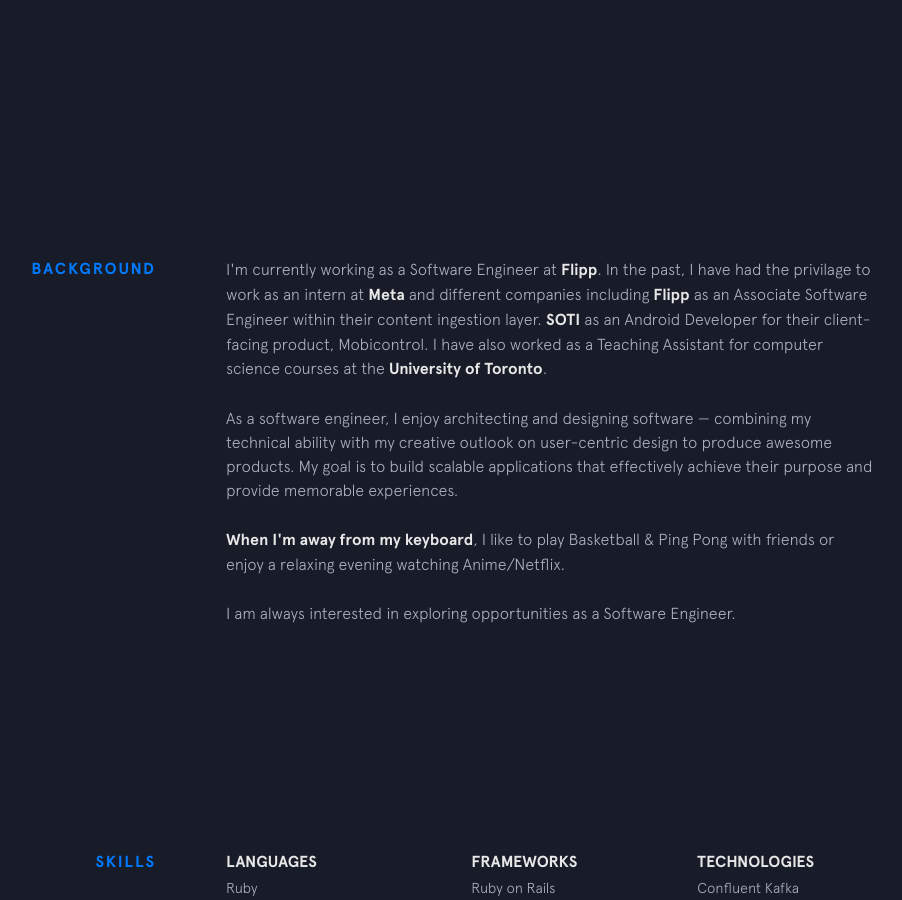
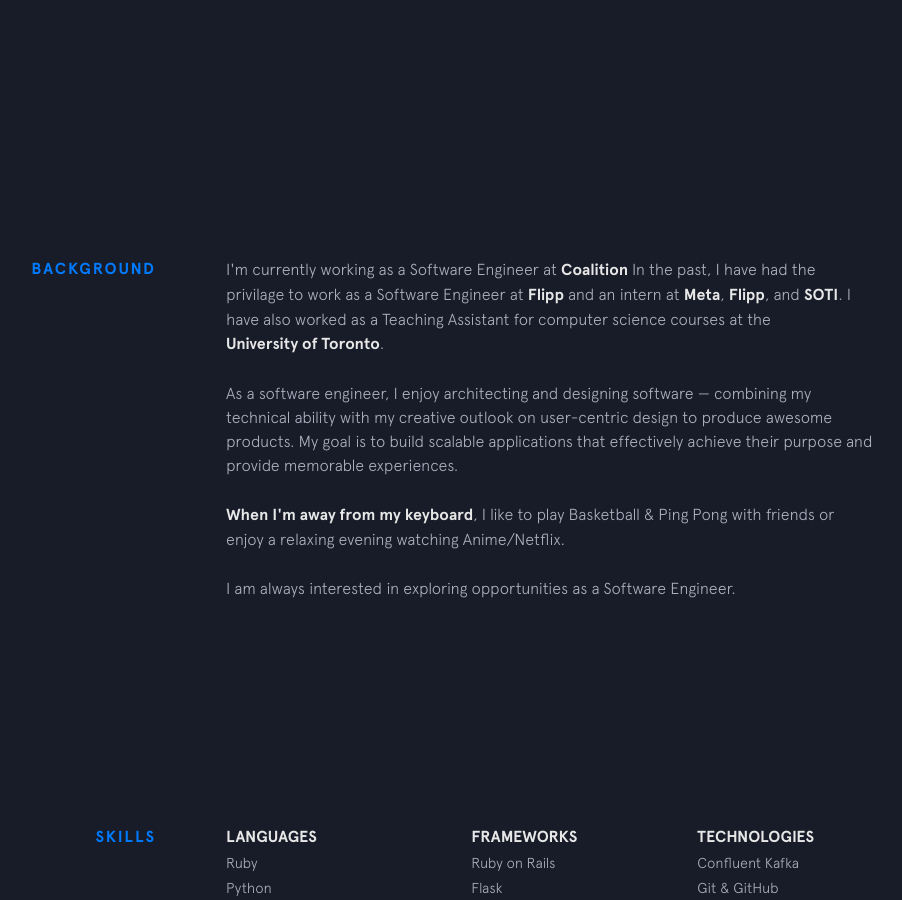
Before and after one commit to AhmadAlsabbagh/AhmadAlsabbagh.github.io, a Jekyll site: the page built from index.html, in a window 1280 px wide and 900 px high, scrolled down 743 px. Shown: the whole window, without its empty margins (224-1126 px from the left). Built offline with Jekyll 4.4.1, drawn with Linux system fonts in a browser that asks for light colours; nearby versions of some CDN libraries; some of the changed text lies outside the part shown.

Commit message:
Resume update + adding coalition

```diff
--- a/_data/skills.yml
+++ b/_data/skills.yml
@@ -3,7 +3,8 @@
   - item: Python
   - item: Java
   - item: JavaScript (Node.js)
-  - item: Go
+  - item: Go (Golang)
+  - item: Hack (Hacklang)
   - item: TypeScript
   - item: SQL
 
--- a/_includes/background.html
+++ b/_includes/background.html
@@ -3,11 +3,11 @@
   <div class="section__content">
     <p>
       I'm currently working as a Software Engineer at
-      <a class="underline-link" href="https://flipp.com/" target="_blank">Flipp</a>.
-      In the past, I have had the privilage to work as an intern at
-      <a class="underline-link" href="https://about.facebook.com/" target="_blank">Meta</a> and different companies including
-      <a class="underline-link" href="https://flipp.com/" target="_blank">Flipp</a> as an Associate Software Engineer within their content ingestion layer.
-      <a class="underline-link" href="https://soti.net/" target="_blank">SOTI</a> as an Android Developer for their client-facing product, Mobicontrol.
+      <a class="underline-link" href="https://www.coalitioninc.com/en-ca" target="_blank">Coalition</a>
+      In the past, I have had the privilage to work as a Software Engineer at <a class="underline-link" href="https://flipp.com/" target="_blank">Flipp</a> and an intern at
+      <a class="underline-link" href="https://about.facebook.com/" target="_blank">Meta</a>,
+      <a class="underline-link" href="https://flipp.com/" target="_blank">Flipp</a>, and
+      <a class="underline-link" href="https://soti.net/" target="_blank">SOTI</a>.
       I have also worked as a Teaching Assistant for computer science courses at the
       <a class="underline-link" href="https://www.utoronto.ca/" target="_blank">University of Toronto</a>.
     </p>
--- a/_includes/employment-status.html
+++ b/_includes/employment-status.html
@@ -3,5 +3,5 @@
     <div class="status__light__ring"></div>
     <div class="status__light__led"></div>
   </div>
-  <div class="status__message">Currently a Software Engineer I at Flipp!</div>
+  <div class="status__message">Currently a Software Engineer at Coalition!</div>
 </a>
```
Also changed, not shown: _data/experience.yml (+9 -4 lines), 1 other file.
